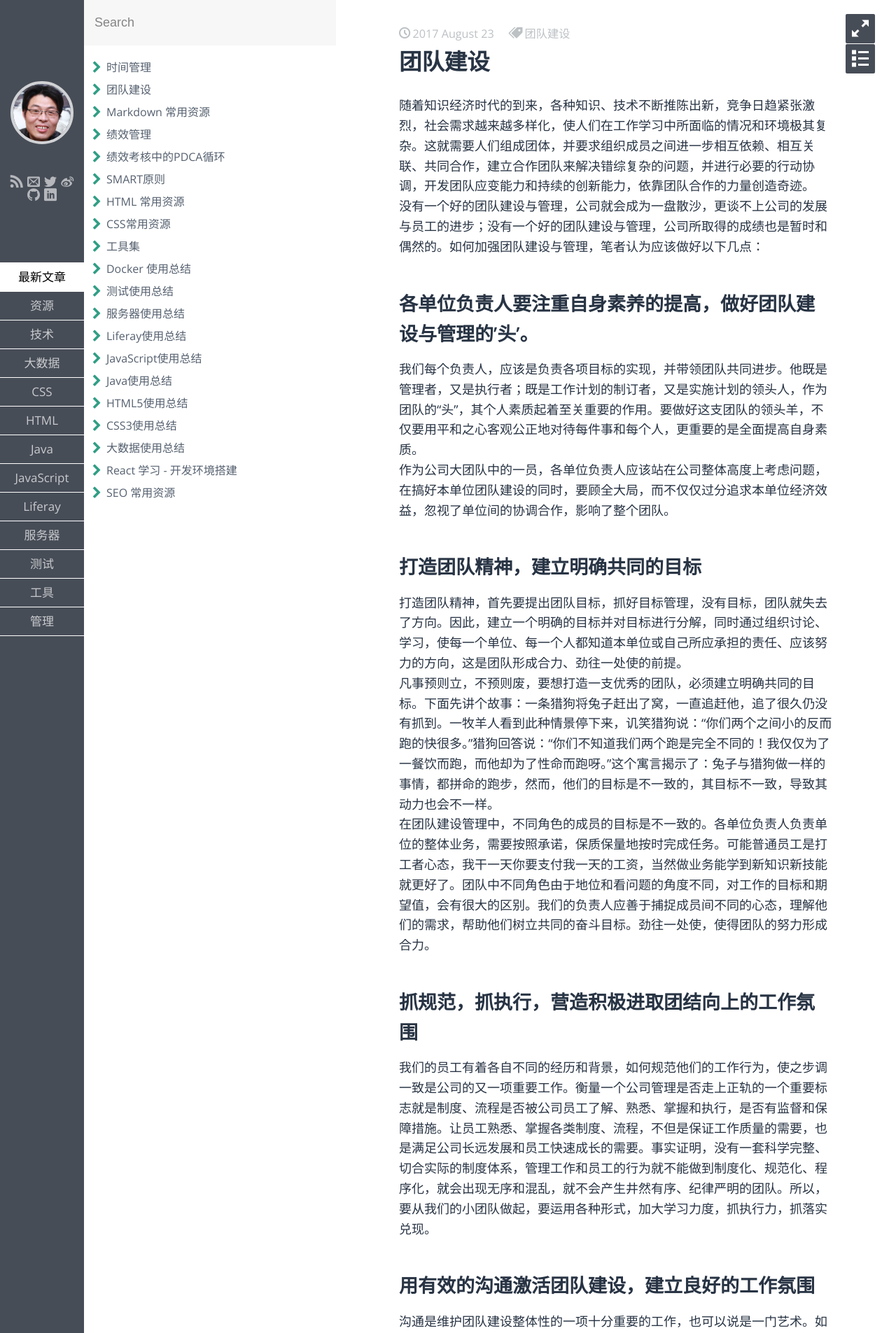
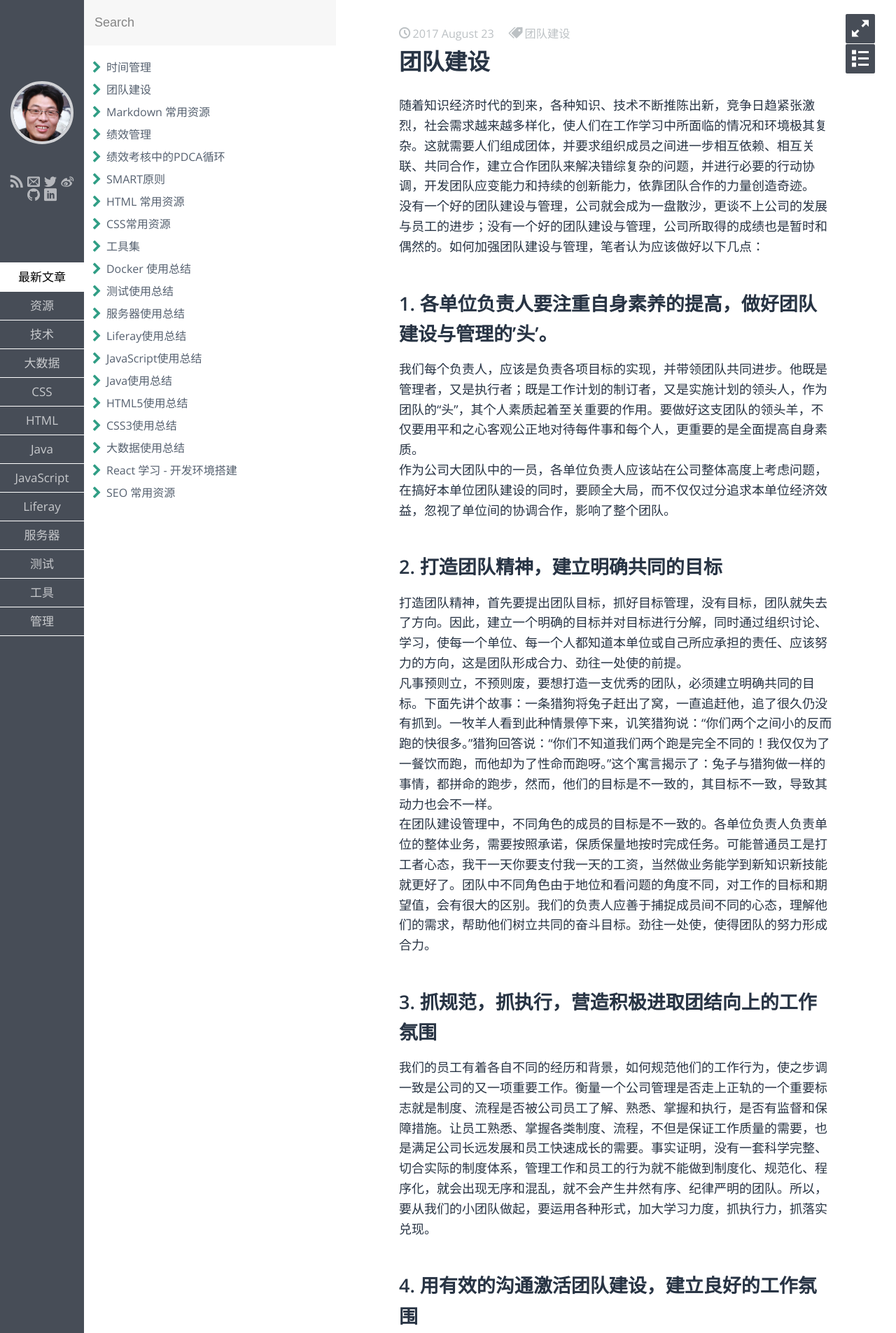
Before and after one commit to sohui/sohui.github.io, a Jekyll site: the page built from _posts/mba/2017-08-23-team-building-principle.md, in a window 1280 px wide. Shown: the top 1905 px of the page at 70% size. Built offline with Jekyll 4.4.1, drawn with Linux system fonts in a browser that asks for light colours; some web fonts are replaced; comment, search, counter and statistics services are not loaded; some of the changed text lies outside the part shown.

Commit message:
Update团队建设

````diff
--- a/_posts/mba/2017-08-23-team-building-principle.md
+++ b/_posts/mba/2017-08-23-team-building-principle.md
@@ -9,29 +9,27 @@ keywords: 团队建设
 随着知识经济时代的到来，各种知识、技术不断推陈出新，竞争日趋紧张激烈，社会需求越来越多样化，使人们在工作学习中所面临的情况和环境极其复杂。这就需要人们组成团体，并要求组织成员之间进一步相互依赖、相互关联、共同合作，建立合作团队来解决错综复杂的问题，并进行必要的行动协调，开发团队应变能力和持续的创新能力，依靠团队合作的力量创造奇迹。<br>
 没有一个好的团队建设与管理，公司就会成为一盘散沙，更谈不上公司的发展与员工的进步；没有一个好的团队建设与管理，公司所取得的成绩也是暂时和偶然的。如何加强团队建设与管理，笔者认为应该做好以下几点：
 
-## 各单位负责人要注重自身素养的提高，做好团队建设与管理的'头'。
+## 1. 各单位负责人要注重自身素养的提高，做好团队建设与管理的'头'。
 我们每个负责人，应该是负责各项目标的实现，并带领团队共同进步。他既是管理者，又是执行者；既是工作计划的制订者，又是实施计划的领头人，作为团队的“头”，其个人素质起着至关重要的作用。要做好这支团队的领头羊，不仅要用平和之心客观公正地对待每件事和每个人，更重要的是全面提高自身素质。<br>
 作为公司大团队中的一员，各单位负责人应该站在公司整体高度上考虑问题，在搞好本单位团队建设的同时，要顾全大局，而不仅仅过分追求本单位经济效益，忽视了单位间的协调合作，影响了整个团队。
 
-## 打造团队精神，建立明确共同的目标
+## 2. 打造团队精神，建立明确共同的目标
 打造团队精神，首先要提出团队目标，抓好目标管理，没有目标，团队就失去了方向。因此，建立一个明确的目标并对目标进行分解，同时通过组织讨论、学习，使每一个单位、每一个人都知道本单位或自己所应承担的责任、应该努力的方向，这是团队形成合力、劲往一处使的前提。<br>
 凡事预则立，不预则废，要想打造一支优秀的团队，必须建立明确共同的目标。下面先讲个故事：一条猎狗将兔子赶出了窝，一直追赶他，追了很久仍没有抓到。一牧羊人看到此种情景停下来，讥笑猎狗说：“你们两个之间小的反而跑的快很多。”猎狗回答说：“你们不知道我们两个跑是完全不同的！我仅仅为了一餐饮而跑，而他却为了性命而跑呀。”这个寓言揭示了：兔子与猎狗做一样的事情，都拼命的跑步，然而，他们的目标是不一致的，其目标不一致，导致其动力也会不一样。<br>
 在团队建设管理中，不同角色的成员的目标是不一致的。各单位负责人负责单位的整体业务，需要按照承诺，保质保量地按时完成任务。可能普通员工是打工者心态，我干一天你要支付我一天的工资，当然做业务能学到新知识新技能就更好了。团队中不同角色由于地位和看问题的角度不同，对工作的目标和期望值，会有很大的区别。我们的负责人应善于捕捉成员间不同的心态，理解他们的需求，帮助他们树立共同的奋斗目标。劲往一处使，使得团队的努力形成合力。
 
-## 抓规范，抓执行，营造积极进取团结向上的工作氛围
+## 3. 抓规范，抓执行，营造积极进取团结向上的工作氛围
 我们的员工有着各自不同的经历和背景，如何规范他们的工作行为，使之步调一致是公司的又一项重要工作。衡量一个公司管理是否走上正轨的一个重要标志就是制度、流程是否被公司员工了解、熟悉、掌握和执行，是否有监督和保障措施。让员工熟悉、掌握各类制度、流程，不但是保证工作质量的需要，也是满足公司长远发展和员工快速成长的需要。事实证明，没有一套科学完整、切合实际的制度体系，管理工作和员工的行为就不能做到制度化、规范化、程序化，就会出现无序和混乱，就不会产生井然有序、纪律严明的团队。所以，要从我们的小团队做起，要运用各种形式，加大学习力度，抓执行力，抓落实兑现。
 
-## 用有效的沟通激活团队建设，建立良好的工作氛围
+## 4. 用有效的沟通激活团队建设，建立良好的工作氛围
 沟通是维护团队建设整体性的一项十分重要的工作，也可以说是一门艺术。如果说纪律是维护团队完整的硬性手段的话，那么沟通则是维护团队完整的软性措施，它是团队的无形纽带和润滑剂。沟通可以使团队建设中上情下达、下情上达，促进彼此间的了解；可以消除员工内心的紧张和隔阂，使大家精神舒畅，从而形成良好的工作氛围。因此，作为各单位负责人必须要保持团队内部上下、左右各种沟通渠道的畅通，以利于提高团队内部的士气，为各项工作的开展创造“人和”的环境。<br>
 由于每个人的知识结构和能力的区别，导致对于同一问题的认识出现相应的偏差。所以良好的沟通能力是解决复杂问题的金钥匙。
 
-## 用好考核激励机制，不断激发员工进步
+## 5. 用好考核激励机制，不断激发员工进步
 绩效考核是一种激励和检验。它不仅检验每个团队成员的工作成果，也是向团队成员宣示公司的价值取向，倡导什么，反对什么，所以它同样关系到团队的生存和发展。<br>
 在绩效考核过程中，要坚持公平公正的原则；做到把年度考核和日常考核结合起来；根据考核结果，对员工进行奖励和处罚。考核评估的结果要及时向员工进行反馈，帮助他们寻找自身不足和团队目标的差距，从而激发员工不断改进工作品质，提高服务质量，达到团结进步的目的。<br>
 
-```
-著名的管理大师彼得.德鲁克说过：“现代企业不仅是老板和下属的企业，而应该是一个团队。”我们应该采取切实有效的措施，抓好团队建设，凝聚团队的力量，推动公司不断向前发展。
-```
+>著名的管理大师彼得.德鲁克说过：“现代企业不仅是老板和下属的企业，而应该是一个团队。”我们应该采取切实有效的措施，抓好团队建设，凝聚团队的力量，推动公司不断向前发展。
 
 ## 学习资料
 * [团队建设](http://wiki.mbalib.com/wiki/%E5%9B%A2%E9%98%9F%E5%BB%BA%E8%AE%BE)
````
